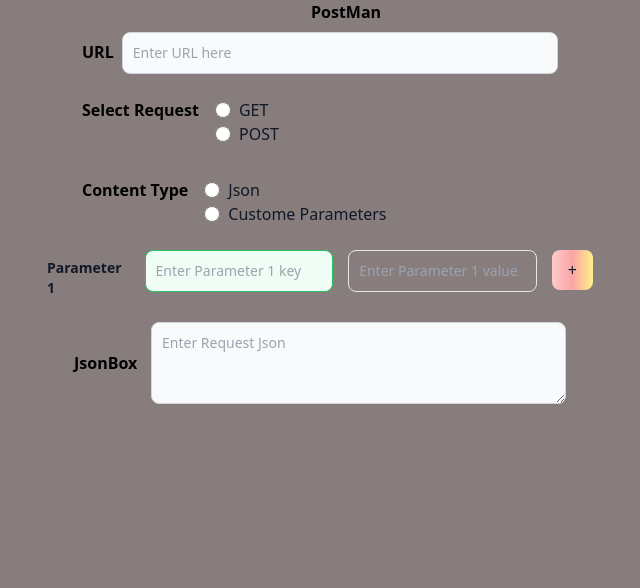
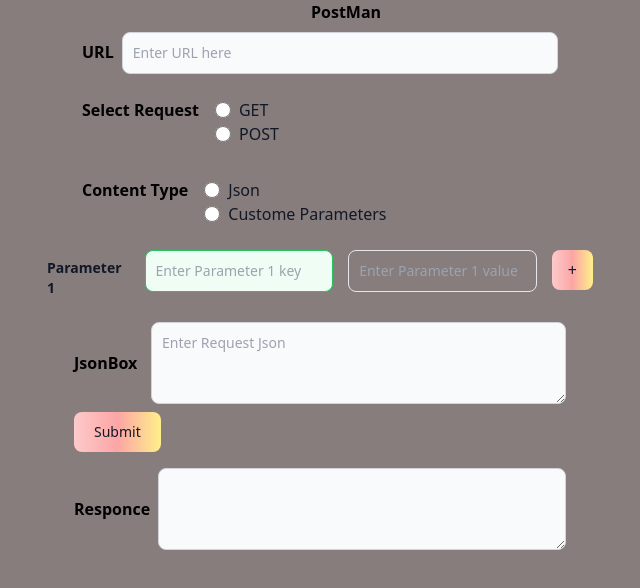
Before and after one commit to shubhamkangune/Postman-Clone, a plain HTML site: page index.html in a window 1280 px wide. Shown: the whole page, without its empty margins (324-964 px from the left). Drawn offline with nearby package versions, Linux system fonts and the light colour scheme.

Commit message:
responce box added

```diff
--- a/index.html
+++ b/index.html
@@ -115,16 +115,38 @@
       </div>
 
       <!-- json request box -This will hide on clicking parameters option in content type -->
-      <div id="requestJsonBox" class="flex w-[500px] m-auto ">
-      <label for="JsonBox" class="block font-bold  flex w-[100px] p-2 m-auto">JsonBox</label>
+      <div id="requestJsonBox" class="flex w-[500px] m-auto">
+        <label
+          for="req uestJson"
+          class="block font-bold flex w-[100px] p-2 m-auto"
+          >JsonBox</label
+        >
+        <textarea
+          id="requestJsonText"
+          rows="3"
+          class="block p-2.5 text-sm text-gray-900 w-[500px] p-2 m-auto bg-gray-50 rounded-lg border border-gray-300 focus:ring-blue-500 focus:border-blue-500 dark:bg-gray-700 dark:border-gray-600 dark:placeholder-gray-400 dark:text-white dark:focus:ring-blue-500 dark:focus:border-blue-500"
+          placeholder="Enter Request Json "
+        ></textarea>
+      </div>
 
-      <textarea
-        id="requestJsonText"
-        rows="3"
-        class="block p-2.5  text-sm text-gray-900 w-[500px] p-2 m-auto bg-gray-50 rounded-lg border border-gray-300 focus:ring-blue-500 focus:border-blue-500 dark:bg-gray-700 dark:border-gray-600 dark:placeholder-gray-400 dark:text-white dark:focus:ring-blue-500 dark:focus:border-blue-500"
-        placeholder="Enter Request Json "
-      ></textarea>
-    </div>
+      <!-- submit button which will trigger fetch api -->
+      <div class="flex w-[500px] p-2 m-auto">
+        <button type="button" id="submit" class="btn text-gray-900 bg-gradient-to-r from-red-200 via-red-300 to-yellow-200 hover:bg-gradient-to-bl focus:ring-4 focus:outline-none focus:ring-red-100 dark:focus:ring-red-400 font-medium rounded-lg text-sm px-5 py-2.5 text-center me-2 mb-2">Submit</button>
+      </div>
+
+      <div id="responceJsonBox" class="flex w-[500px] m-auto">
+        <label
+          for="req uestJson"
+          class="block font-bold flex w-[100px] p-2 m-auto"
+          >Responce</label
+        >
+        <textarea
+          id="responceJsonText"
+          rows="3"
+          class="block p-2.5 text-sm text-gray-900 w-[500px] p-2 m-auto bg-gray-50 rounded-lg border border-gray-300 focus:ring-blue-500 focus:border-blue-500 dark:bg-gray-700 dark:border-gray-600 dark:placeholder-gray-400 dark:text-white dark:focus:ring-blue-500 dark:focus:border-blue-500"
+        ></textarea>
+      </div>
+
     </div>
 
     <script src="main.js"></script>
```
